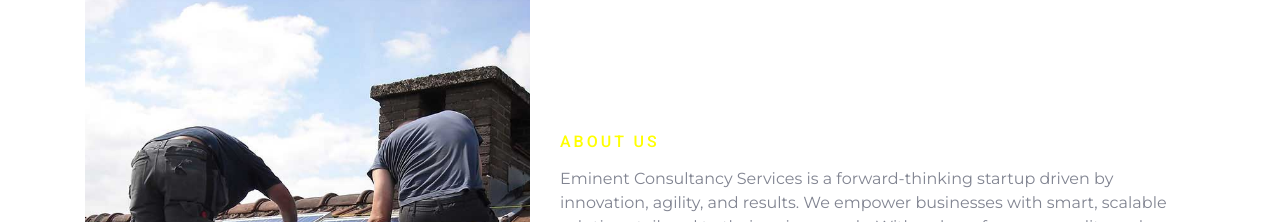
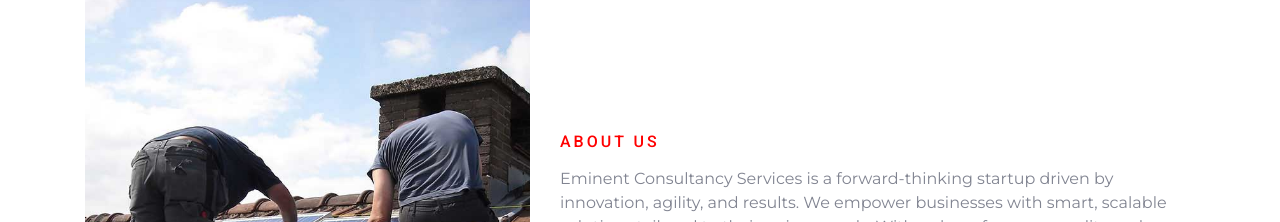
Before and after one commit to pruthvirajDarapu/ECS-testing, a plain HTML site: page index.html in a window 1280 px wide. Shown: the part 1412-1634 px from the top of the page. Drawn offline with nearby package versions, Linux system fonts and the light colour scheme.

Commit message:
about-updated

```diff
--- a/index.html
+++ b/index.html
@@ -115,7 +115,7 @@
                     <img class="img-fluid mb-4 mb-lg-0" src="img/about.jpg" alt="">
                 </div>
                 <div class="col-lg-7">
-                    <h6 class="text-uppercase text-primary mb-3" style="letter-spacing: 3px;">About Us</h6>
+                    <h6 class="text-uppercase mb-3" style="letter-spacing: 3px; color: red;">About Us</h6>
                     <h1 class="display-4 mb-3"><span class="text-primary"></span> </h1>
                     <p>Eminent Consultancy Services is a forward-thinking startup driven by innovation, agility, and results. We empower businesses with smart, scalable solutions tailored to their unique goals. With a sharp focus on quality and impact, we turn challenges into growth opportunities.
 
```
